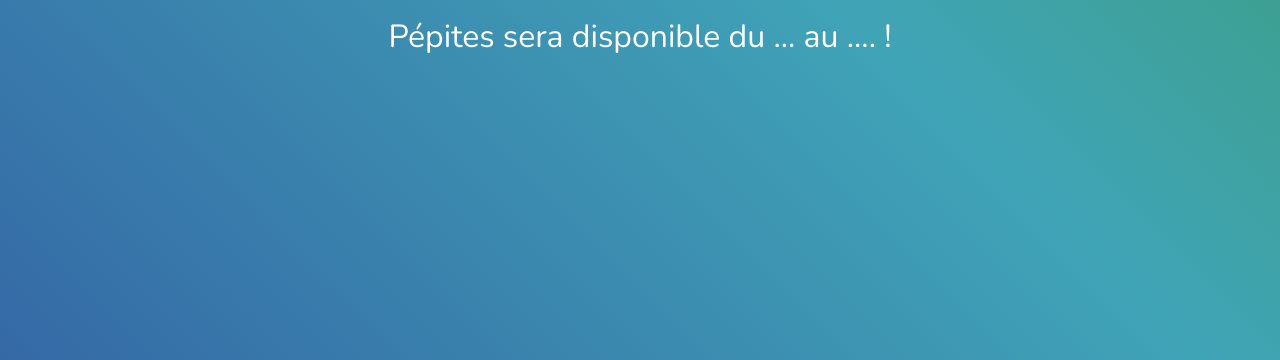
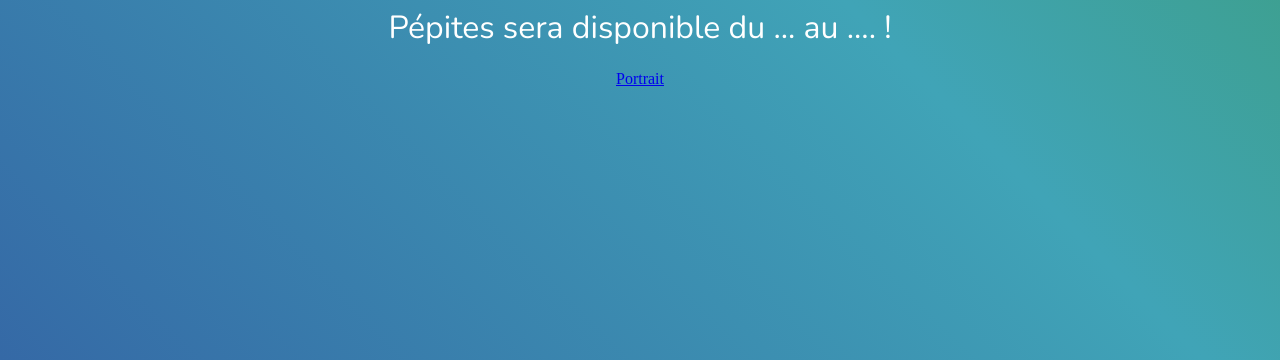
Before and after one commit to clarafont/pepites, a plain HTML site: page index.html in a window 1280 px wide. Shown: the part 472-832 px from the top of the page. Drawn offline with nearby package versions, Linux system fonts and the light colour scheme.

Commit message:
ajout portrait sur index

```diff
--- a/index.html
+++ b/index.html
@@ -11,6 +11,7 @@
         <img src="images/logo.svg" alt="">
 
       <h1>Pépites sera disponible du ... au .... !</h1>
+      <a href="Portraits/portrait-1.html">Portrait</a>
     </div>
 
   </body>
```
